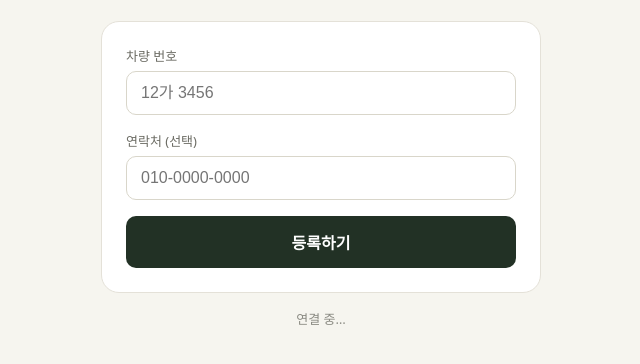
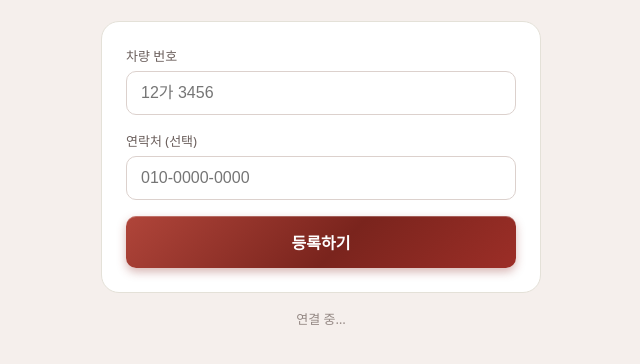
Before and after one commit to 4hsgbnz8vm-dotcom/parking, a plain HTML site: page redbear-customer.html in a window 1280 px wide. Shown: the part 94-458 px from the top of the page, without its empty margins (319-959 px from the left). Drawn offline with Linux system fonts and the light colour scheme; no server answers.

Commit message:
Add files via upload

```diff
--- a/redbear-customer.html
+++ b/redbear-customer.html
@@ -6,13 +6,14 @@
 <title>주차 등록 — redbear garden</title>
 <style>
   :root {
-    --bg: #F6F5EF;
-    --ink: #223125;
-    --muted: #6b6b63;
-    --faint: #8A8A82;
-    --border: #D9D6CA;
-    --accent: #3F7052;
-    --danger: #C1443A;
+    --bg: #F5EFEC;
+    --ink: #2A1E1C;
+    --muted: #6b5f5c;
+    --faint: #948884;
+    --border: #DCD1CD;
+    --accent: #8B2E28;
+    --leaf: #3F7052;
+    --danger: #D9483A;
     --success-bg: #E8F0EA;
   }
   * { box-sizing: border-box; }
@@ -29,7 +30,12 @@
   input[type=text] { width: 100%; border: 1px solid var(--border); border-radius: 10px; padding: 12px 14px; font-size: 16px; outline: none; }
   input[type=text]:focus { box-shadow: 0 0 0 2px var(--accent); }
   .error { color: var(--danger); font-size: 14px; margin-bottom: 14px; }
-  .submit-btn { width: 100%; padding: 14px; border-radius: 10px; font-weight: 700; font-size: 16px; color: #fff; background: var(--ink); border: none; cursor: pointer; }
+  .submit-btn {
+    width: 100%; padding: 14px; border-radius: 10px; font-weight: 700; font-size: 16px;
+    color: #fff; border: none; cursor: pointer;
+    background: linear-gradient(135deg, #B0453A 0%, #7A241D 55%, #9C2E27 100%);
+    box-shadow: inset 0 1px 0 rgba(255,255,255,0.25), 0 4px 10px rgba(139,46,40,0.35);
+  }
   .submit-btn:disabled { opacity: 0.4; cursor: not-allowed; }
   .status-line { text-align: center; font-size: 13px; color: var(--faint); margin-top: 16px; }
   .success { display: none; background: var(--success-bg); border: 1px solid #C9E0D8; border-radius: 18px; padding: 32px 24px; text-align: center; }
@@ -37,7 +43,7 @@
   .success .icon { font-size: 40px; margin-bottom: 12px; }
   .success h2 { font-size: 19px; margin: 0 0 8px; }
   .success p { font-size: 14px; color: var(--muted); margin: 0 0 6px; line-height: 1.5; }
-  .success .again-btn { margin-top: 18px; background: none; border: none; color: var(--accent); font-size: 14px; font-weight: 600; text-decoration: underline; cursor: pointer; }
+  .success .again-btn { margin-top: 18px; background: none; border: none; color: var(--leaf); font-size: 14px; font-weight: 600; text-decoration: underline; cursor: pointer; }
   .debug-banner { display: none; background: #FBEAE8; border: 1px solid #E8B4AE; color: var(--danger); font-size: 13px; padding: 10px 14px; border-radius: 10px; margin-bottom: 16px; }
   .debug-banner.show { display: block; }
 </style>
```
Also changed, not shown: redbear-board.html (+18 -12 lines).
